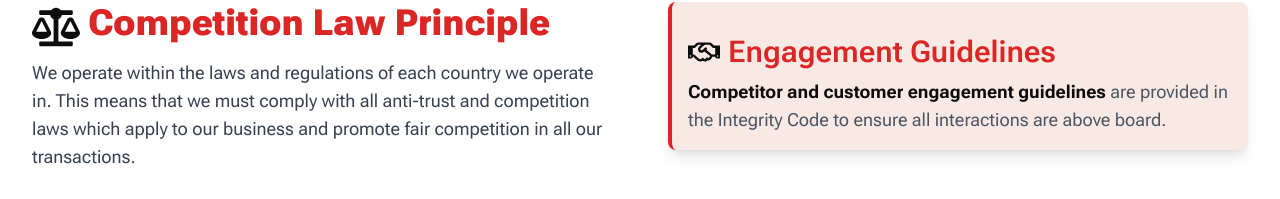
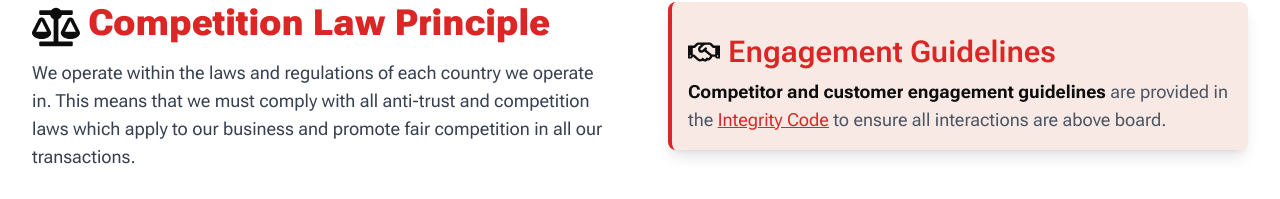
Before and after one commit to jeffmakuto/adili_v3, a Next.js app in the folder adili/: page /policies/competition-law in a window 1280 px wide. Shown: the part 958-1157 px from the top of the page. Built offline with nearby package versions, Linux system fonts and the light colour scheme.

Commit message:
feat: create link to the Integrity Code

```diff
--- a/adili/src/ui/competition-law/guidelines.tsx
+++ b/adili/src/ui/competition-law/guidelines.tsx
@@ -2,6 +2,8 @@ import { FaRegHandshake } from 'react-icons/fa'
 import { heading, paragraph } from '@/styles/values'
 
 const Guidelines: React.FC = () => {
+    const integrityCodeUrl = process.env.NEXT_PUBLIC_IC_EMBED_SRC || '#';
+
     return (
         <div className="bg-[#F9E9E4] border-l-4 border-red-600 p-4 mb-6 rounded-lg shadow-lg">
             <div className="flex items-center">
@@ -12,7 +14,8 @@ const Guidelines: React.FC = () => {
                 <h2 className={heading}>Engagement Guidelines</h2>
             </div>
             <p className={paragraph}>
-                <strong>Competitor and customer engagement guidelines</strong> are provided in the Integrity Code to
+                <strong>Competitor and customer engagement guidelines</strong> are provided in
+                the <a href={integrityCodeUrl} target="_blank" rel="noopener noreferrer" className="text-red-600 underline">Integrity Code</a> to
                 ensure all interactions are above board.
             </p>
         </div>
```
